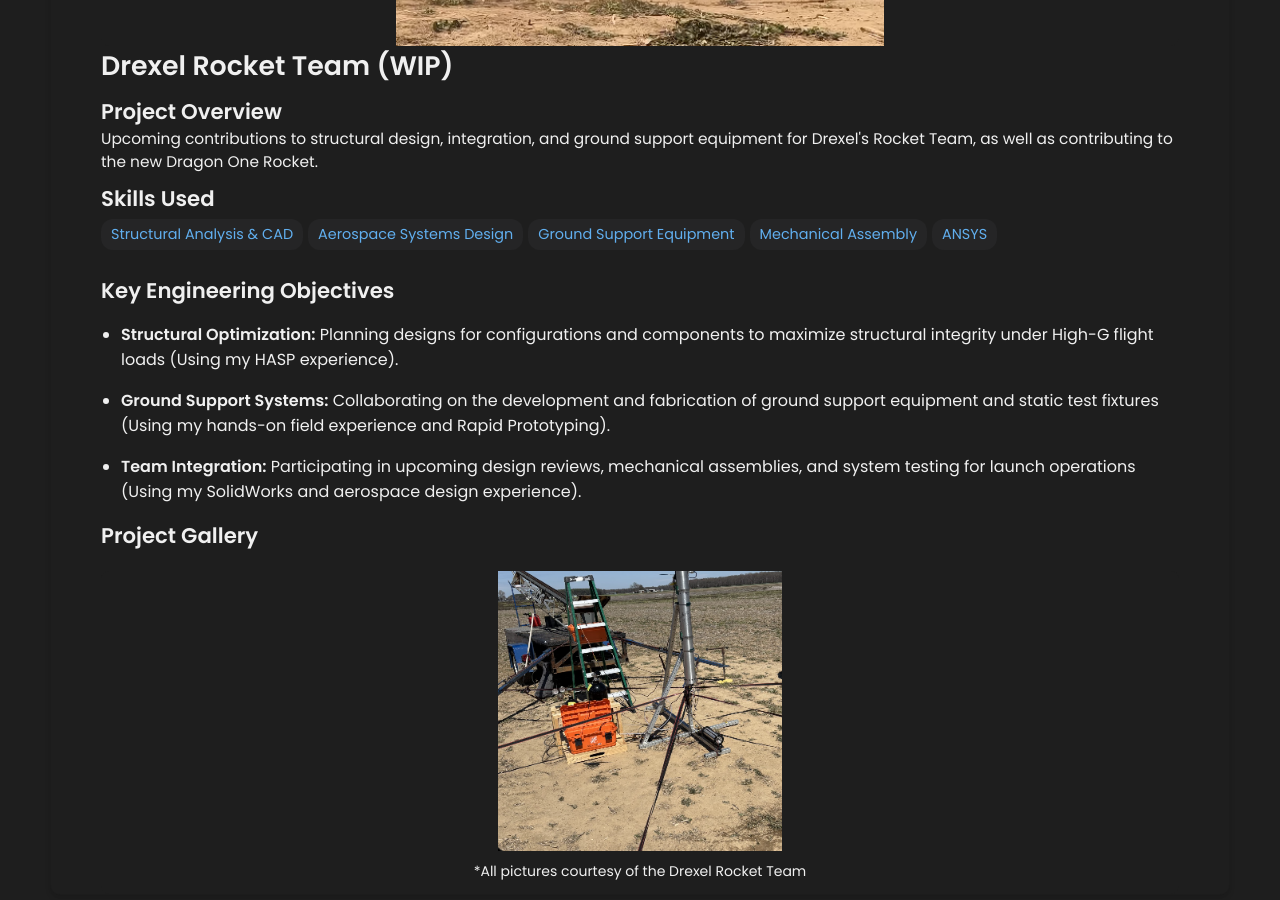
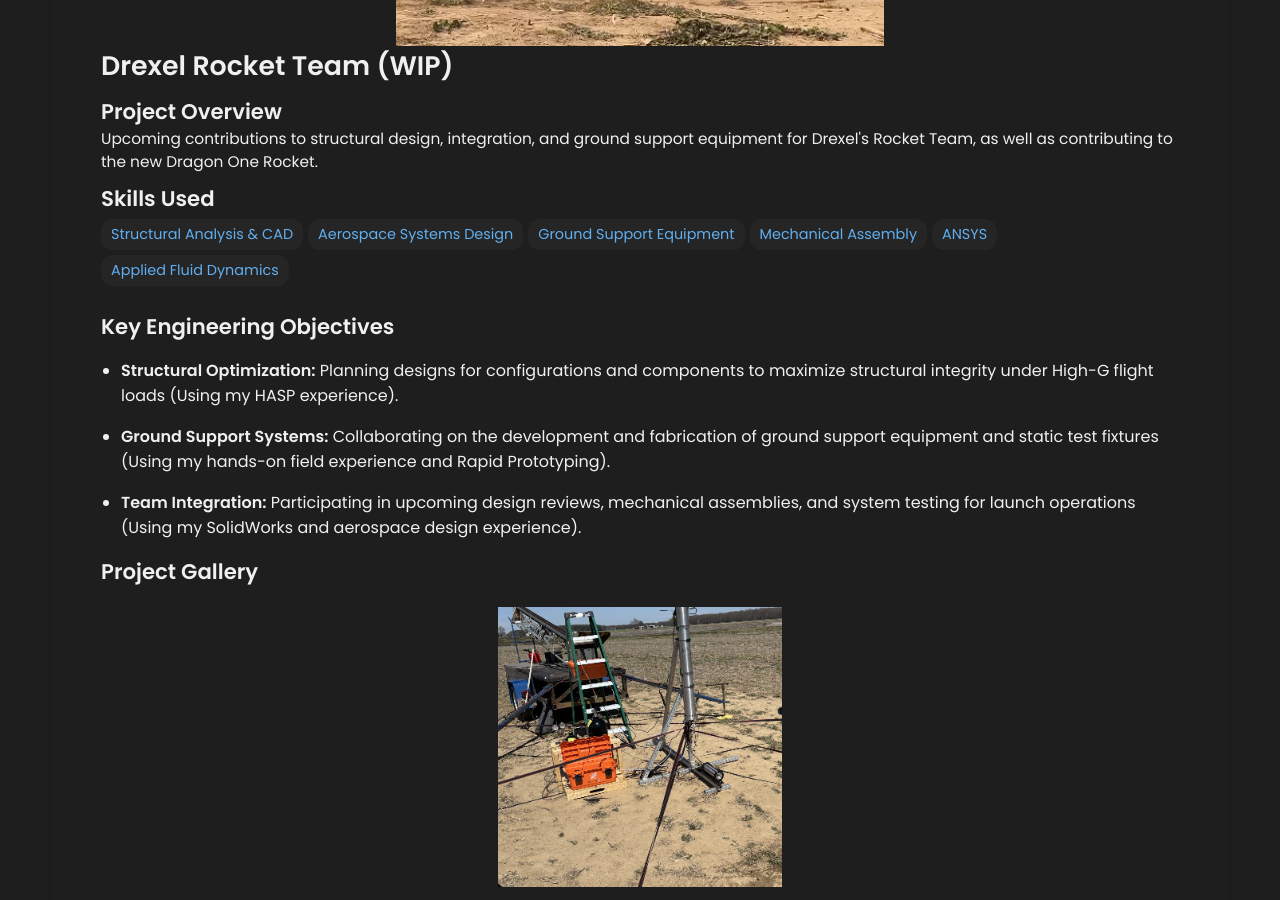
Before and after one commit to MuHasOfficial/MuHasOfficial.github.io, a Jekyll site: the page built from _projects/DrexelRocket/index.md, in a window 1280 px wide and 900 px high, scrolled down 444 px. Built offline with Jekyll 4.4.1, drawn with Linux system fonts in a browser that asks for light colours.

Commit message:
Add 'Applied Fluid Dynamics' to project skills

```diff
--- a/_projects/DrexelRocket/index.md
+++ b/_projects/DrexelRocket/index.md
@@ -8,6 +8,7 @@
   - Ground Support Equipment
   - Mechanical Assembly
   - ANSYS
+  - Applied Fluid Dynamics
 
 main-image: /drexelrocket1.png
 ---
```
